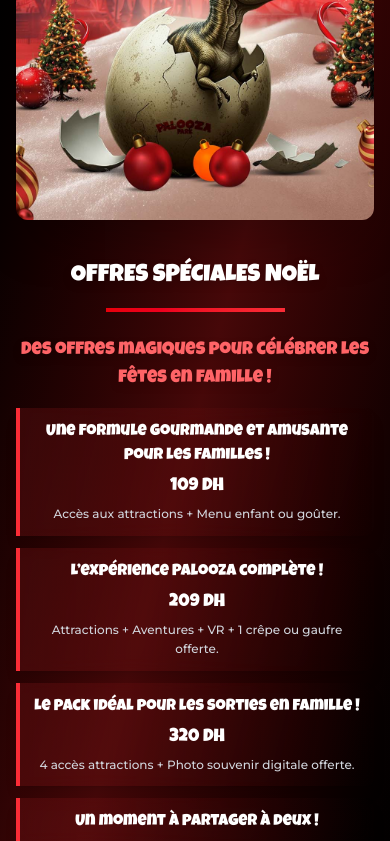
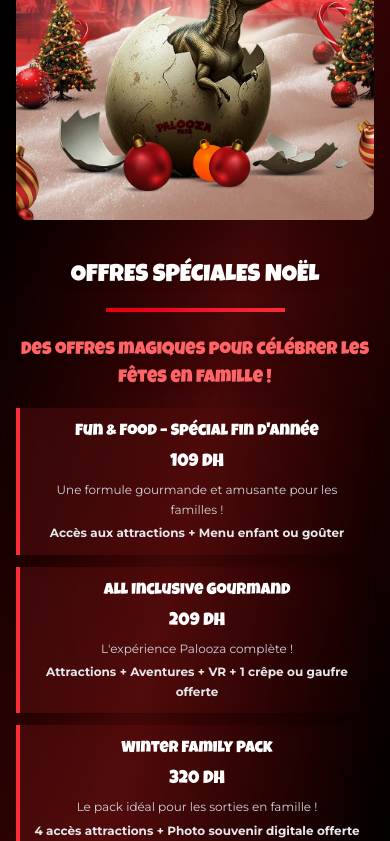
Before and after one commit to mouhcine7777/Paloozaland, a Next.js app: page / in a window 390 px wide. Shown: the part 1156-1997 px from the top of the page. Built offline with nearby package versions, Linux system fonts and the light colour scheme.

Commit message:
first commit

```diff
--- a/src/app/components/HalloweenPopup.tsx
+++ b/src/app/components/HalloweenPopup.tsx
@@ -137,7 +137,7 @@
                   transition={{ delay: 0.35 }}
                   className="mb-6 font-montserrat text-white text-base sm:text-lg font-semibold"
                 >
-                  06 Décembre – 18 Janvier
+                  06 décembre 2025 au 18 janvier 2026
                 </motion.p>
 
                 <motion.button
--- a/src/app/components/OffersSection.tsx
+++ b/src/app/components/OffersSection.tsx
@@ -5,29 +5,34 @@
 const NoelSection = () => {
   const offers = [
     {
-      title: "Une formule gourmande et amusante pour les familles !",
+      title: "Fun & Food – Spécial Fin d'Année",
       price: "109 DH",
-      description: "Accès aux attractions + Menu enfant ou goûter."
+      description: "Une formule gourmande et amusante pour les familles !",
+      subdescription: "Accès aux attractions + Menu enfant ou goûter"
     },
     {
-      title: "L’expérience Palooza complète !",
+      title: "All Inclusive Gourmand",
       price: "209 DH",
-      description: "Attractions + Aventures + VR + 1 crêpe ou gaufre offerte."
+      description: "L'expérience Palooza complète !",
+      subdescription: "Attractions + Aventures + VR + 1 crêpe ou gaufre offerte"
     },
     {
-      title: "Le pack idéal pour les sorties en famille !",
+      title: "Winter Family Pack",
       price: "320 DH",
-      description: "4 accès attractions + Photo souvenir digitale offerte."
+      description: "Le pack idéal pour les sorties en famille !",
+      subdescription: "4 accès attractions + Photo souvenir digitale offerte"
     },
     {
-      title: "Un moment à partager à deux !",
+      title: "Duo Magic Pass",
       price: "179 DH",
-      description: "2 accès attractions + Goûter à partager."
+      description: "Un moment à partager à deux !",
+      subdescription: "2 accès attractions + Goûter à partager"
     },
     {
-      title: "Un week-end rempli d’aventure !",
+      title: "Magic Weekend Pass",
       price: "159 DH",
-      description: "Accès illimité aux attractions sur 2 jours consécutifs + Photo souvenir digitale offerte."
+      description: "Un week-end rempli d'aventure !",
+      subdescription: "Accès illimité aux attractions sur 2 jours consécutifs + Photo souvenir digitale offerte"
     }
   ];
 
@@ -102,8 +107,11 @@
                         {offer.price}
                       </span>
                     </div>
-                    <p className="font-montserrat font-medium text-xs sm:text-sm text-gray-300 leading-relaxed">
+                    <p className="font-montserrat text-xs sm:text-sm text-gray-300 leading-relaxed">
                       {offer.description}
+                    </p>
+                    <p className="font-montserrat font-bold text-xs sm:text-sm text-gray-200 leading-relaxed mt-1">
+                      {offer.subdescription}
                     </p>
                   </motion.div>
                 ))}
```
Also changed, not shown: 1 other file (tests, documents, lock files or other folders).
